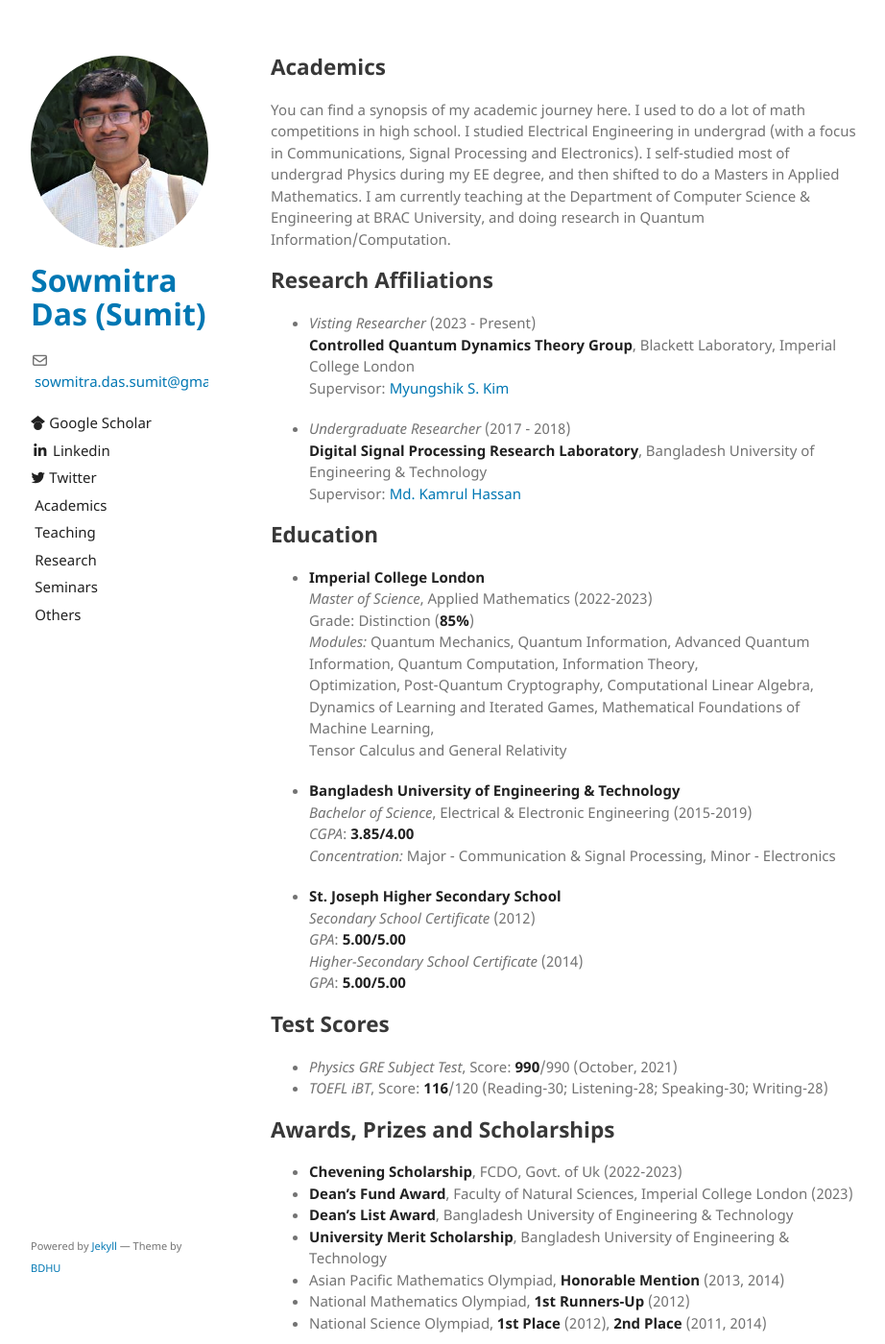
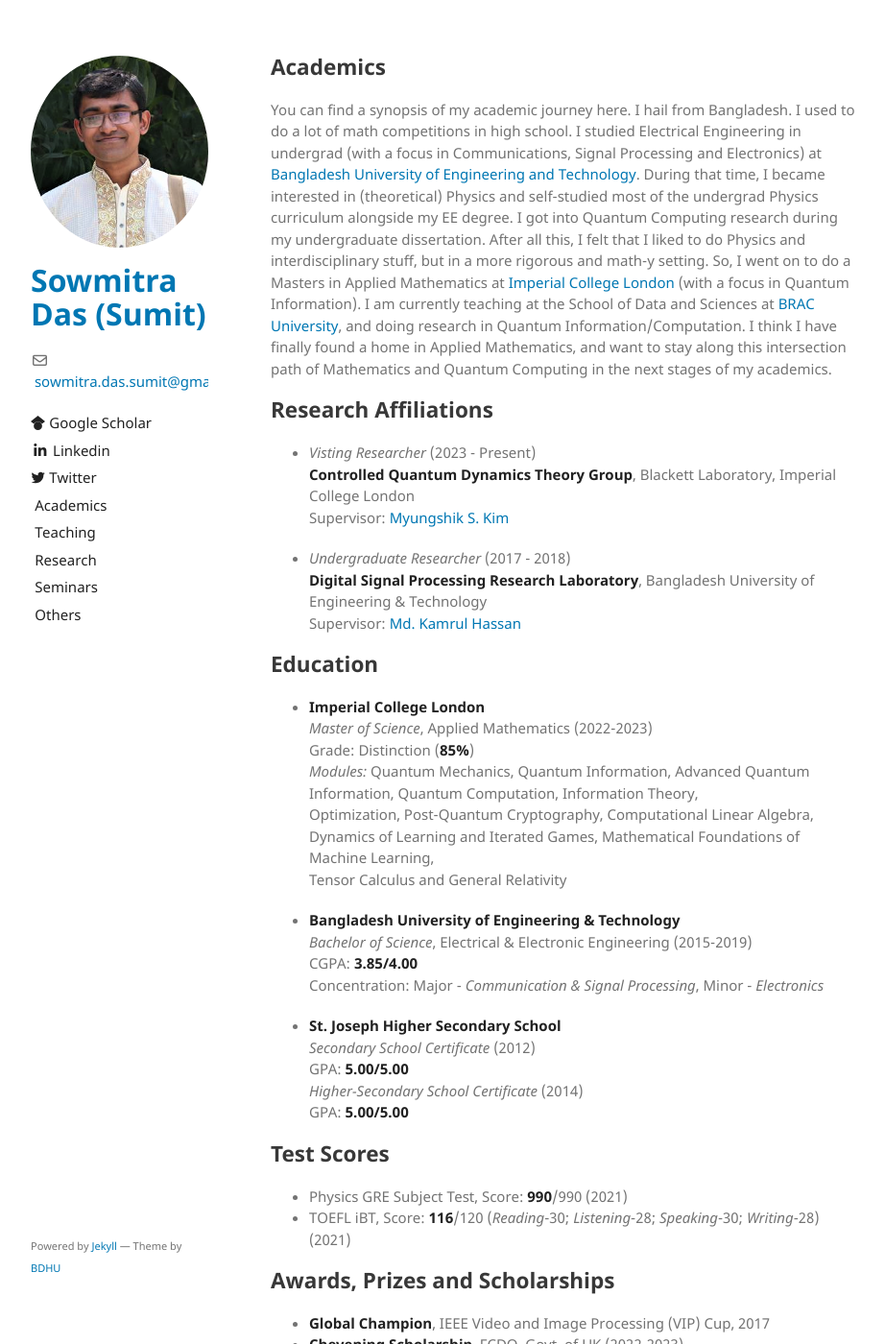
Before and after one commit to sowmitra-das-sumit/sowmitra-das-sumit.github.io, a Jekyll site: the page built from academics.md, in a window 1280 px wide and 1400 px high. Shown: the whole window at 96% size, without its empty margins (178-1100 px from the left). Built offline with Jekyll 4.4.1, drawn with Linux system fonts in a browser that asks for light colours; the repository's description, which GitHub fills in, is left out; our own code applies the rules of GitHub Pages for plain Markdown files; some of the changed text lies outside the part shown.

Commit message:
Update academics.md

```diff
--- a/academics.md
+++ b/academics.md
@@ -2,7 +2,7 @@
 layout: default
 ---
 ## Academics
-You can find a synopsis of my academic journey here. I used to do a lot of math competitions in high school. I studied Electrical Engineering in undergrad (with a focus in Communications, Signal Processing and Electronics). I self-studied most of undergrad Physics during my EE degree, and then shifted to do a Masters in Applied Mathematics. I am currently teaching at the Department of Computer Science & Engineering at BRAC University, and doing research in Quantum Information/Computation.
+You can find a synopsis of my academic journey here. I hail from Bangladesh. I used to do a lot of math competitions in high school. I studied Electrical Engineering in undergrad (with a focus in Communications, Signal Processing and Electronics) at [Bangladesh University of Engineering and Technology](https://www.buet.ac.bd/). During that time, I became interested in (theoretical) Physics and self-studied most of the undergrad Physics curriculum alongside my EE degree. I got into Quantum Computing research during my undergraduate dissertation. After all this, I felt that I liked to do Physics and interdisciplinary stuff, but in a more rigorous and math-y setting. So, I went on to do a Masters in Applied Mathematics at [Imperial College London](https://www.imperial.ac.uk/) (with a focus in Quantum Information). I am currently teaching at the School of Data and Sciences at [BRAC University](https://www.bracu.ac.bd/), and doing research in Quantum Information/Computation. I think I have finally found a home in Applied Mathematics, and want to stay along this intersection path of Mathematics and Quantum Computing in the next stages of my academics.
 
 ## Research Affiliations
 - _Visting Researcher_ (2023 - Present)\
@@ -25,27 +25,30 @@ You can find a synopsis of my academic journey here. I used to do a lot of math
 
 - **Bangladesh University of Engineering & Technology**\
   *Bachelor of Science*, Electrical & Electronic Engineering (2015-2019)\
-  *CGPA*: **3.85/4.00**\
-  *Concentration:* Major - Communication & Signal Processing, Minor - Electronics
+  CGPA: **3.85/4.00**\
+  Concentration: Major - _Communication & Signal Processing_, Minor - _Electronics_
 
 - **St. Joseph Higher Secondary School**\
   *Secondary School Certificate* (2012)\
-  *GPA*: **5.00/5.00**\
+  GPA: **5.00/5.00**\
   *Higher-Secondary School Certificate* (2014)\
-  *GPA*: **5.00/5.00**
+  GPA: **5.00/5.00**
 
 ## Test Scores
-  - *Physics GRE Subject Test*, Score: **990**/990 (October, 2021)
-  - *TOEFL iBT*, Score: **116**/120 (Reading-30; Listening-28; Speaking-30; Writing-28)
+  - Physics GRE Subject Test, Score: **990**/990 (2021)
+  - TOEFL iBT, Score: **116**/120 (_Reading_-30; _Listening_-28; _Speaking_-30; _Writing_-28) (2021)
 
 ## Awards, Prizes and Scholarships
-  - **Chevening Scholarship**, FCDO, Govt. of Uk (2022-2023)
+  - **Global Champion**, IEEE Video and Image Processing (VIP) Cup, 2017
+  - **Chevening Scholarship**, FCDO, Govt. of UK (2022-2023)
   - **Dean's Fund Award**, Faculty of Natural Sciences, Imperial College London (2023)
-  - **Dean's List Award**, Bangladesh University of Engineering & Technology
-  - **University Merit Scholarship**, Bangladesh University of Engineering & Technology
+  - **Dean's List Award**, Bangladesh University of Engineering & Technology (2015, 2016, 2017)
+  - **University Merit Scholarship**, Bangladesh University of Engineering & Technology (2015, 2017)\
+    <br>
   - Asian Pacific Mathematics Olympiad, **Honorable Mention** (2013, 2014)
   - National Mathematics Olympiad, **1st Runners-Up** (2012)
   - National Science Olympiad, **1st Place** (2012), **2nd Place** (2011, 2014)
+  - Prothom-Alo National Story Writing Competition, **Shortlisted** (2012)
 
 
 [back](./)
```
